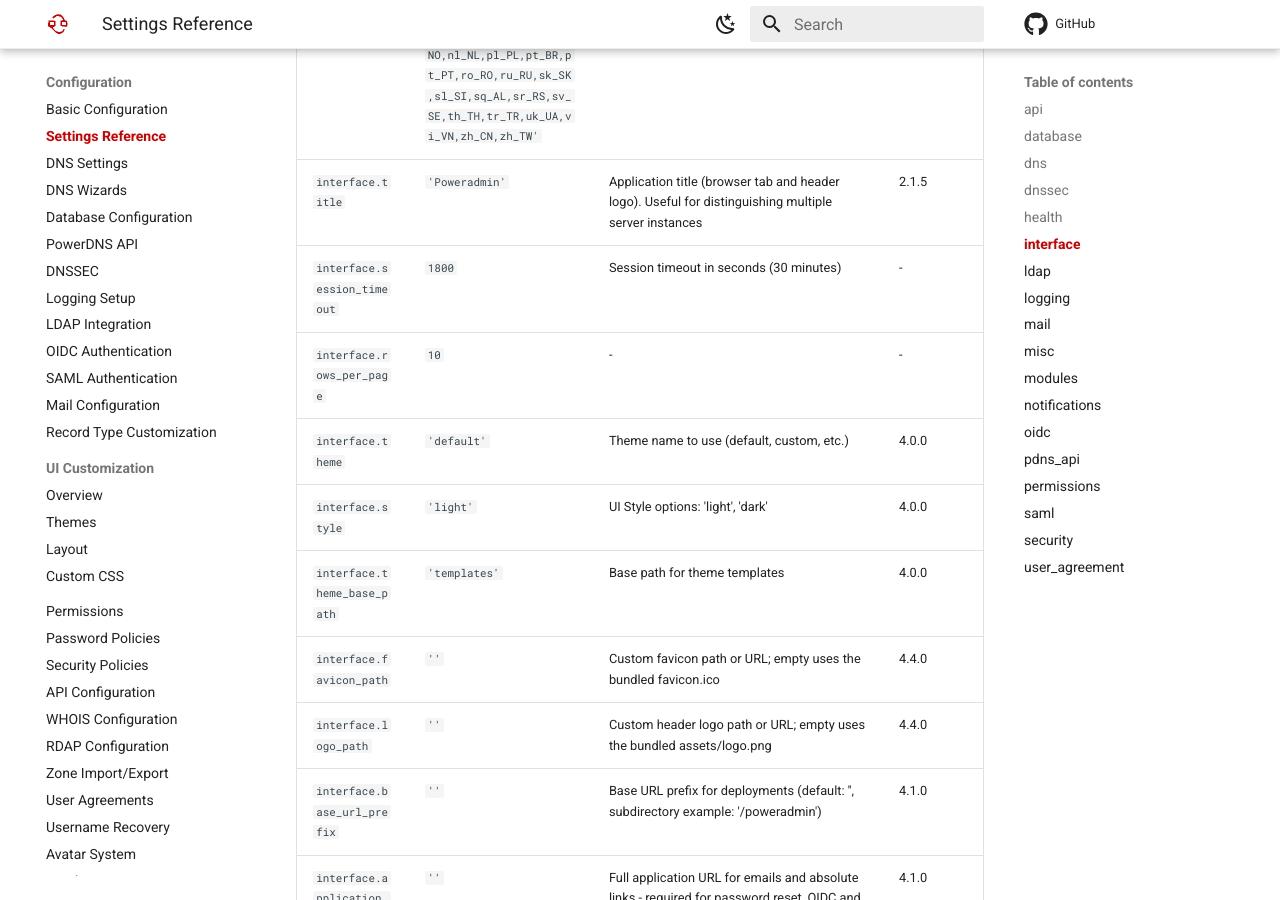
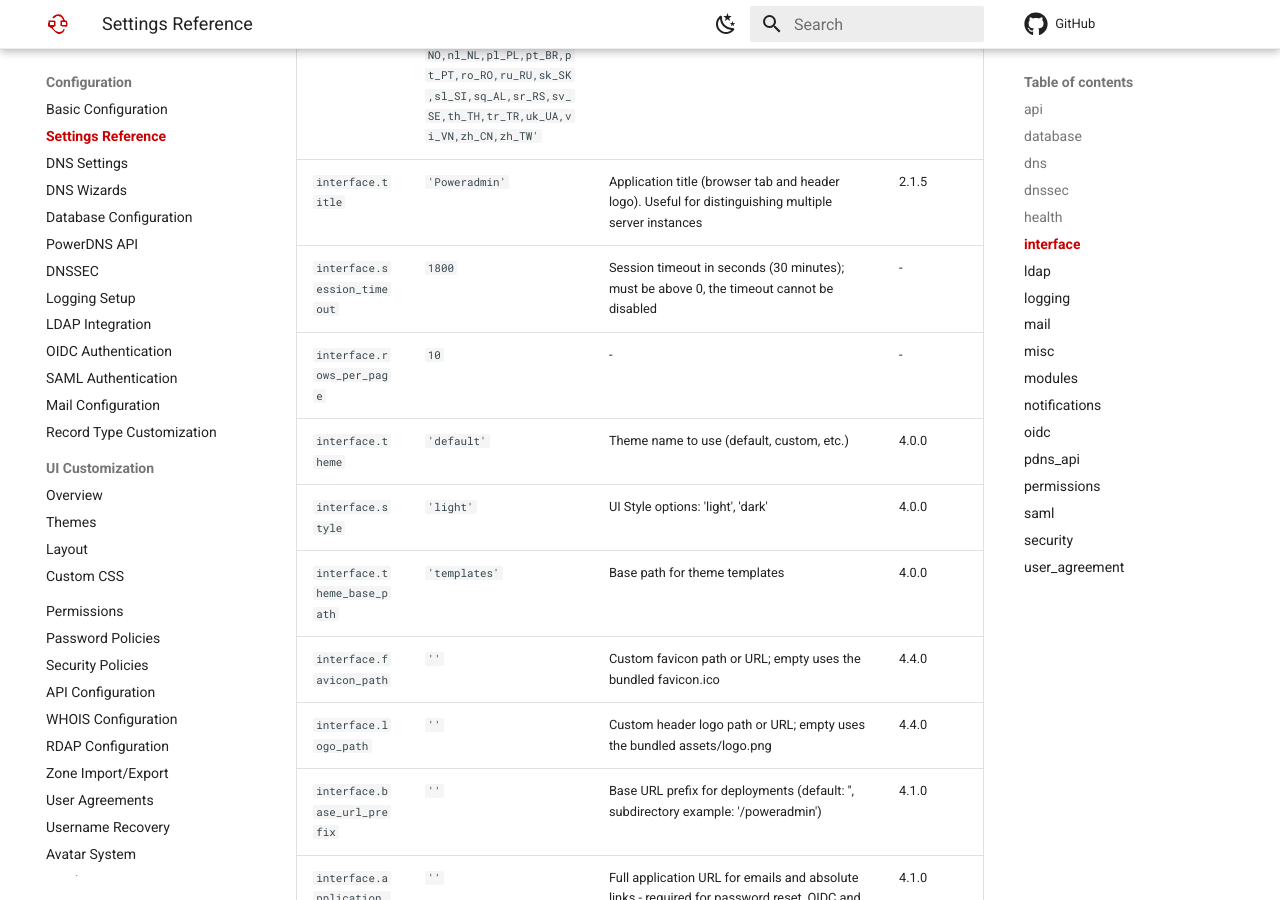
Before and after one commit to poweradmin/poweradmin-docs, an MkDocs documentation site: the page built from docs/configuration/settings-reference.md, in a window 1280 px wide and 900 px high, scrolled down 4818 px. Built offline with MkDocs 1.6.1 and Material for MkDocs 9.7.7, drawn with Linux system fonts in a browser that asks for light colours; comment, search, counter and statistics services are not loaded.

Commit message:
docs(configuration): explain that session_timeout cannot be zero

```diff
--- a/docs/configuration/settings-reference.md
+++ b/docs/configuration/settings-reference.md
@@ -98,7 +98,7 @@ Override any of them in `config/settings.php`; see [Basic Configuration](basic.m
 | `interface.language` {#setting-interface-language} | `'en_EN'` | Default language for the interface | - |
 | `interface.enabled_languages` {#setting-interface-enabled-languages} | `'ar_SA,bg_BG,bs_BA,cs_CZ,da_DK,de_DE,el_GR,en_EN,es_ES,et_EE,fa_IR,fi_FI,fr_FR,ga_IE,he_IL,hi_IN,hr_HR,hu_HU,id_ID,it_IT,ja_JP,ko_KR,lt_LT,lv_LV,ms_MY,nb_NO,nl_NL,pl_PL,pt_BR,pt_PT,ro_RO,ru_RU,sk_SK,sl_SI,sq_AL,sr_RS,sv_SE,th_TH,tr_TR,uk_UA,vi_VN,zh_CN,zh_TW'` | Added in 3.8.0 | - |
 | `interface.title` {#setting-interface-title} | `'Poweradmin'` | Application title (browser tab and header logo). Useful for distinguishing multiple server instances | 2.1.5 |
-| `interface.session_timeout` {#setting-interface-session-timeout} | `1800` | Session timeout in seconds (30 minutes) | - |
+| `interface.session_timeout` {#setting-interface-session-timeout} | `1800` | Session timeout in seconds (30 minutes); must be above 0, the timeout cannot be disabled | - |
 | `interface.rows_per_page` {#setting-interface-rows-per-page} | `10` | - | - |
 | `interface.theme` {#setting-interface-theme} | `'default'` | Theme name to use (default, custom, etc.) | 4.0.0 |
 | `interface.style` {#setting-interface-style} | `'light'` | UI Style options: 'light', 'dark' | 4.0.0 |
```
Also changed, not shown: docs/configuration/basic.md (+1 -1 lines).
